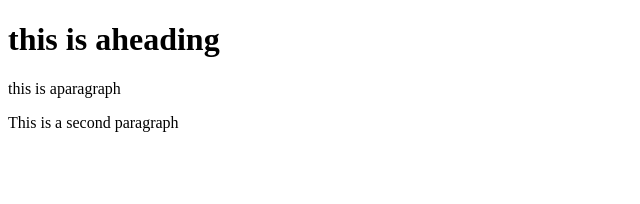
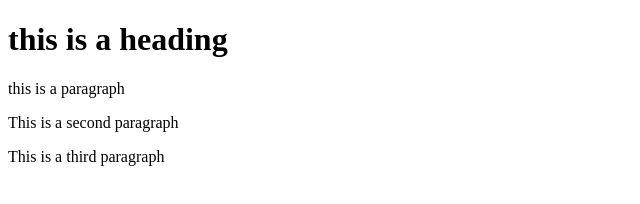
Before and after one commit to akkawimariam/git-test, a website: page index.html in a window 1280 px wide. Shown: the whole page, without its empty margins (0-640 px from the left). Drawn offline with Linux system fonts and the light colour scheme.

Commit message:
fourth commit

```diff
--- a/index.html
+++ b/index.html
@@ -3,9 +3,10 @@
 <head></head>
 
 <body>
-<h1>this is aheading </h1>
-<p>this is aparagraph</p>
+<h1>this is a heading </h1>
+<p>this is a paragraph</p>
 <p>This is a second paragraph</p>
+<p>This is a third paragraph</p>
 </body>
 
 
```
Also changed, not shown: package.json (added, +24 -0 lines), 3 other files.
